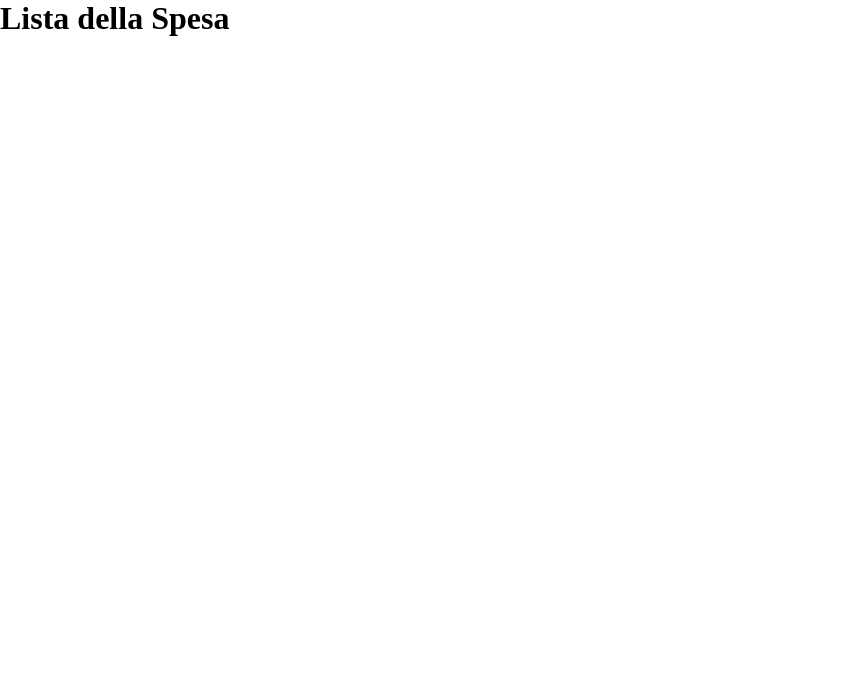
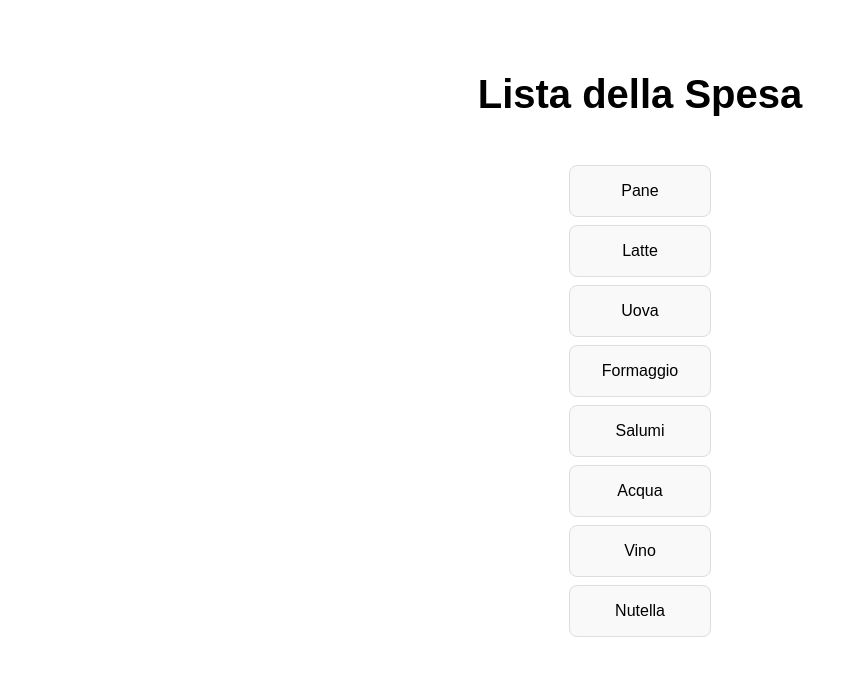
Before and after one commit to Francescosommellaa/js-lista-spesa, a plain HTML site: page index.html in a window 1280 px wide. Shown: the whole page, without its empty margins (0-866 px from the left). Drawn offline with Linux system fonts and the light colour scheme.

Commit message:
creazione ciclo while e stile lista

```diff
--- a/CSS/style.css
+++ b/CSS/style.css
@@ -3,4 +3,43 @@
     padding: 0;
     margin: 0;
     box-sizing: border-box;
+    font-family: Arial, sans-serif;
 }
+
+
+/* regole container lista */
+.list-container {
+    width: 80%;
+    height: 100vh;
+    margin: 2em auto;
+    display: flex;
+    flex-direction: column;
+    align-items: center;
+    justify-content: flex-start;
+    text-align: center;
+}
+
+h1 {
+    font-size: 40px;
+    margin: 1em 0;
+}
+
+
+/* regole lista spesa */
+ul {
+    list-style-type: none;
+}
+
+li {
+    margin: 0.5em 0;
+    padding: 1em 2em;
+    border: 1px solid #ddd;
+    background-color: #f9f9f9;
+    border-radius: 8px;
+}
+
+li:hover {
+    background-color: #6ca35b;
+    color: black;
+    cursor: pointer;
+}
--- a/js/main.js
+++ b/js/main.js
@@ -0,0 +1,9 @@
+var shoppingList = ['Pane', 'Latte', 'Uova', 'Formaggio', 'Salumi', 'Acqua', 'Vino', 'Nutella'];
+var listElement = document.getElementById('shoppingList');
+var i = 0;
+while (i < shoppingList.length) {
+    var listItem = document.createElement('li');
+    listItem.textContent = shoppingList[i];
+    listElement.appendChild(listItem);
+    i++;
+}
```
